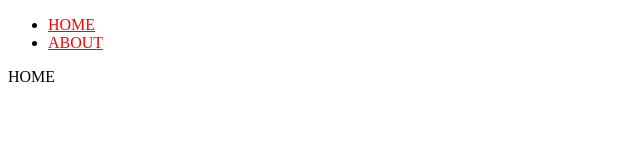
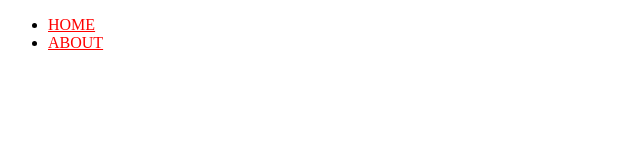
Before and after one commit to fbc93/cra-coin-tracker, a React (Create React App) app: page / in a window 1280 px wide. Shown: the top 160 px of the page, without its empty margins (0-640 px from the left). Built offline with nearby package versions, Linux system fonts and the light colour scheme.

Commit message:
createBrowserRouter로 router세팅, error컴포넌트 생성

```diff
--- a/src/App.tsx
+++ b/src/Root.tsx
@@ -1,19 +1,20 @@
+import { Outlet } from "react-router-dom";
 import { createGlobalStyle } from "styled-components";
-import Router from "./Router";
+import Header from "./components/Header";
 
 const GlobalStyle = createGlobalStyle`
   a {
     color:red;
   }
 `;
-
-function App() {
+function Root() {
   return (
     <>
       <GlobalStyle />
-      <Router />
+      <Header />
+      <Outlet />
     </>
   );
 }
 
-export default App;
+export default Root;
--- a/src/Router.tsx
+++ b/src/Router.tsx
@@ -1,18 +1,29 @@
-import { BrowserRouter, Route, Routes } from "react-router-dom";
-import Header from "./components/Header";
+import { createBrowserRouter } from "react-router-dom";
+import ErrorComponent from "./components/ErrorComponent";
+import Root from "./Root";
 import About from "./screens/About";
 import Home from "./screens/Home";
+import NotFound from "./screens/NotFound";
 
-function Router() {
-  return (
-    <BrowserRouter>
-      <Header />
-      <Routes>
-        <Route path="/" element={<Home />} />
-        <Route path="/about" element={<About />} />
-      </Routes>
-    </BrowserRouter>
-  );
-}
+const router = createBrowserRouter([
+  {
+    path: "/",
+    element: <Root />,
+    children: [
+      {
+        path: "Home",
+        element: <Home />,
+        errorElement: <ErrorComponent />
 
-export default Router;
+      }, {
+        path: "About",
+        element: <About />,
+        errorElement: <ErrorComponent />
+      }
+    ],
+
+    errorElement: <NotFound />
+  }
+]);
+
+export default router;
--- /dev/null
+++ b/src/components/ErrorComponent.tsx
@@ -0,0 +1,7 @@
+function ErrorComponent() {
+  return (
+    <div>ErrorComponents</div>
+  )
+}
+
+export default ErrorComponent;
--- a/src/components/Header.tsx
+++ b/src/components/Header.tsx
@@ -4,7 +4,7 @@ function Header() {
   return (
     <header>
       <ul>
-        <li><Link to={"/"}>HOME</Link></li>
+        <li><Link to={"/home"}>HOME</Link></li>
         <li><Link to={"/about"}>ABOUT</Link></li>
       </ul>
     </header>
--- a/src/index.tsx
+++ b/src/index.tsx
@@ -1,10 +1,11 @@
 import React from 'react';
 import ReactDOM from 'react-dom/client';
-import App from './App';
+import { RouterProvider } from 'react-router-dom';
+import router from './Router';
 
 const root = ReactDOM.createRoot(document.getElementById('root') as HTMLElement);
 root.render(
   <React.StrictMode>
-    <App />
+    <RouterProvider router={router} />
   </React.StrictMode>
 );
--- /dev/null
+++ b/src/screens/NotFound.tsx
@@ -0,0 +1,7 @@
+function NotFound() {
+  return (
+    <div>404 Not Found</div>
+  );
+}
+
+export default NotFound;
```
